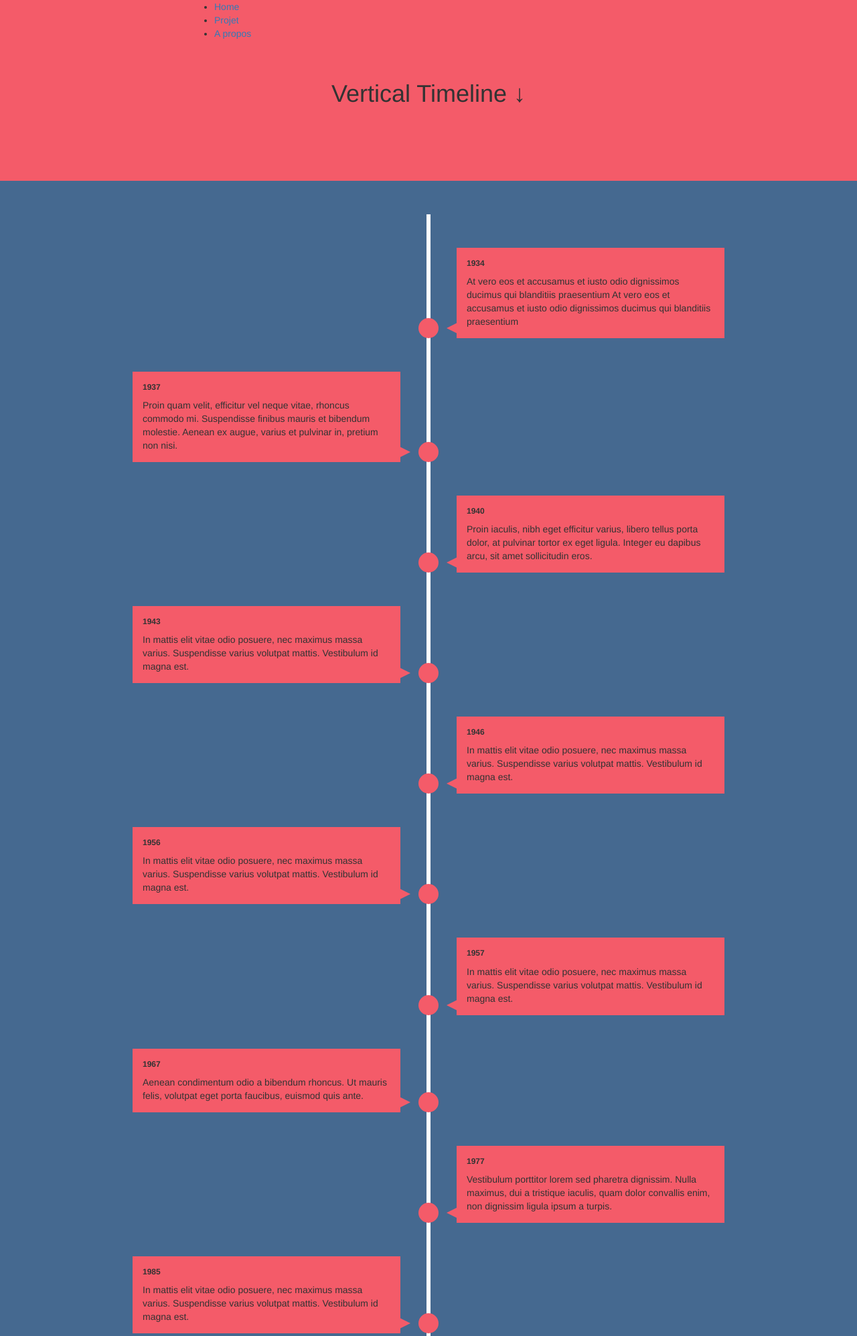
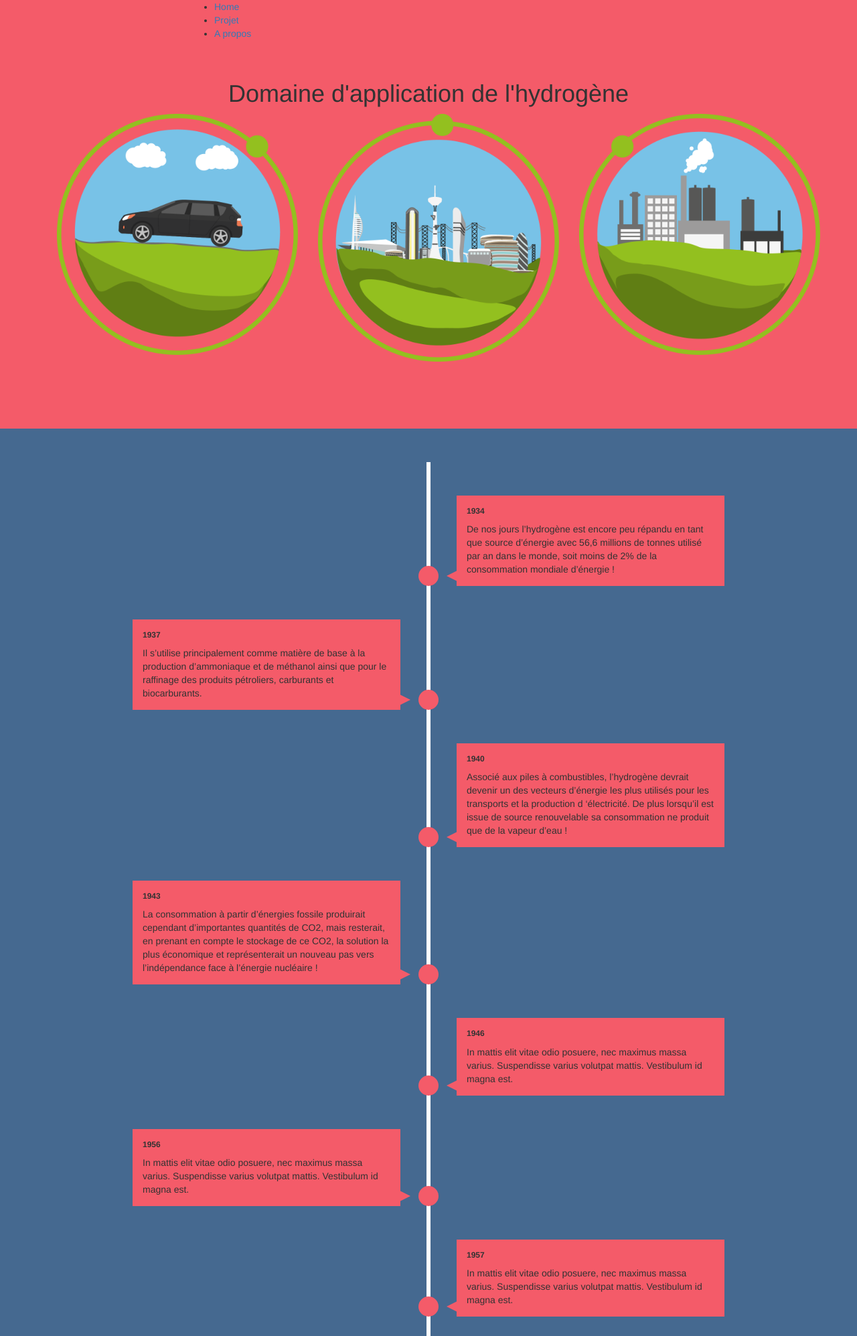
Before and after one commit to NicolasRocher/BAP-ALTRAN, a PHP site: page /propos.php in a window 1280 px wide. Shown: the top 1995 px of the page at 67% size. Run offline with PHP 8.4, Linux system fonts and the light colour scheme; some libraries are stand-ins or nearby versions.

Commit message:
Timeline a propos

```diff
--- a/css/style.css
+++ b/css/style.css
@@ -1,3 +1,4 @@
+/* Code pour la page Propos*/
 *,
 *::before,
 *::after {
--- a/propos.php
+++ b/propos.php
@@ -1,7 +1,16 @@
 <?php include "header.php" ?>
 <section class="intro">
   <div class="container">
-        <h1>Vertical Timeline &darr;</h1>
+    <div class="row">
+    <h1 class"col-md-12 text-center">Domaine d'application de l'hydrogène</h1>
+  </div>
+
+  <div class="container image">
+    <div class="row">
+      <img class="col-md-4" src="img/picto1.png">
+      <img class="col-md-4" src="img/picto2.png">
+      <img class="col-md-4"src="img/picto3.png">
+    </div>
   </div>
 </section>
 
@@ -9,22 +18,21 @@
   <ul>
     <li>
       <div>
-                <time>1934</time> At vero eos et accusamus et iusto odio dignissimos ducimus qui blanditiis praesentium At vero eos et accusamus et iusto odio dignissimos ducimus qui blanditiis praesentium
+        <time>1934</time> De nos jours l’hydrogène est encore peu répandu en tant que source d’énergie avec 56,6 millions de tonnes utilisé par an dans le monde, soit moins de 2% de la consommation mondiale d’énergie !
+    </li>
+    <li>
+      <div>
+        <time>1937</time>Il s’utilise principalement comme matière de base à la production d’ammoniaque et de méthanol ainsi que pour le raffinage des produits pétroliers, carburants et biocarburants.
       </div>
     </li>
     <li>
       <div>
-                <time>1937</time> Proin quam velit, efficitur vel neque vitae, rhoncus commodo mi. Suspendisse finibus mauris et bibendum molestie. Aenean ex augue, varius et pulvinar in, pretium non nisi.
+        <time>1940</time> Associé aux piles à combustibles, l’hydrogène devrait devenir un des vecteurs d’énergie les plus utilisés pour les transports et la production d ‘électricité. De plus lorsqu’il est issue de source renouvelable sa consommation ne produit que de la vapeur d’eau !
       </div>
     </li>
     <li>
       <div>
-                <time>1940</time> Proin iaculis, nibh eget efficitur varius, libero tellus porta dolor, at pulvinar tortor ex eget ligula. Integer eu dapibus arcu, sit amet sollicitudin eros.
-            </div>
-        </li>
-        <li>
-            <div>
-                <time>1943</time> In mattis elit vitae odio posuere, nec maximus massa varius. Suspendisse varius volutpat mattis. Vestibulum id magna est.
+        <time>1943</time>La consommation à partir d’énergies fossile produirait cependant d’importantes quantités de CO2, mais resterait, en prenant en compte le stockage de ce CO2, la solution la plus économique et représenterait un nouveau pas vers l’indépendance face à l’énergie nucléaire !
       </div>
     </li>
     <li>
@@ -69,4 +77,5 @@
     </li>
   </ul>
 </section>
+
 <?php include "footer.php" ?>
```
Lines whose indentation alone changed are shown as unchanged.
